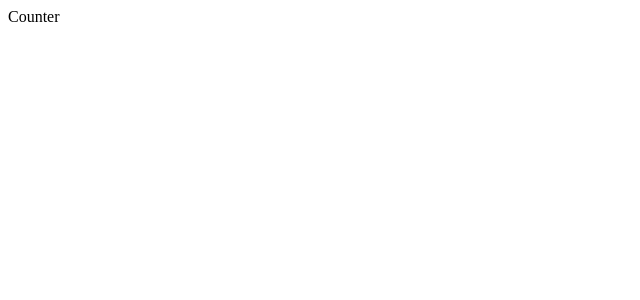
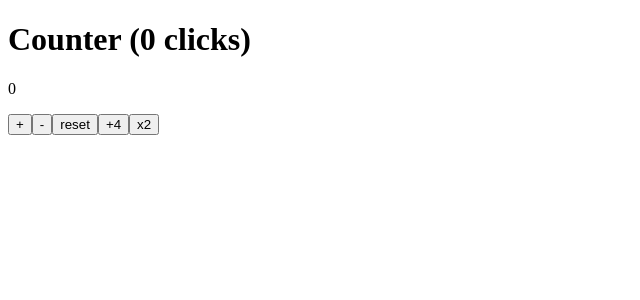
Before and after one commit to kirill-galkin404/Small-test-repo, a React (Vite) app: page / in a window 1280 px wide. Shown: the top 300 px of the page, without its empty margins (0-640 px from the left). Built offline with nearby package versions, Linux system fonts and the light colour scheme.

Commit message:
S-0003: build Counter component with per-button handlers

```diff
--- a/src/App.jsx
+++ b/src/App.jsx
@@ -1,5 +1,5 @@
-// Placeholder App component. This will be replaced by a later step (S-0003)
-// with the real Counter implementation built on React.
+import Counter from './Counter.jsx'
+
 export default function App() {
-  return <div>Counter</div>
+  return <Counter />
 }
--- /dev/null
+++ b/src/Counter.jsx
@@ -0,0 +1,20 @@
+import { useReducer } from 'react'
+import { counterReducer } from './counterReducer.js'
+
+const initialState = { value: 0, clickCount: 0 }
+
+export default function Counter() {
+  const [state, dispatch] = useReducer(counterReducer, initialState)
+
+  return (
+    <div id="counter">
+      <h1 id="ttl">Counter ({state.clickCount} clicks)</h1>
+      <p id="d">{state.value}</p>
+      <button data-action="INCREMENT" onClick={() => dispatch({ type: 'INCREMENT' })}>+</button>
+      <button data-action="DECREMENT" onClick={() => dispatch({ type: 'DECREMENT' })}>-</button>
+      <button data-action="RESET" onClick={() => dispatch({ type: 'RESET' })}>reset</button>
+      <button data-action="ADD_FOUR" onClick={() => dispatch({ type: 'ADD_FOUR' })}>+4</button>
+      <button data-action="DOUBLE" onClick={() => dispatch({ type: 'DOUBLE' })}>x2</button>
+    </div>
+  )
+}
```
